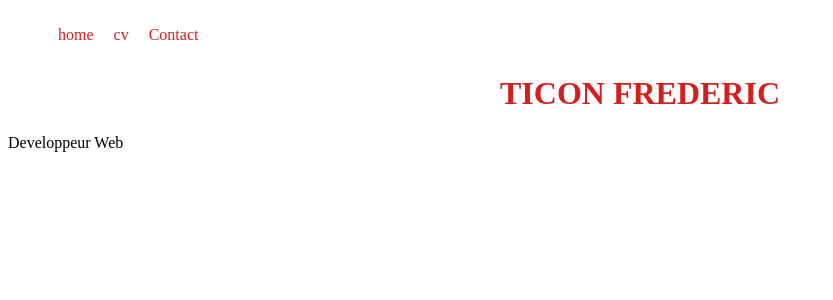
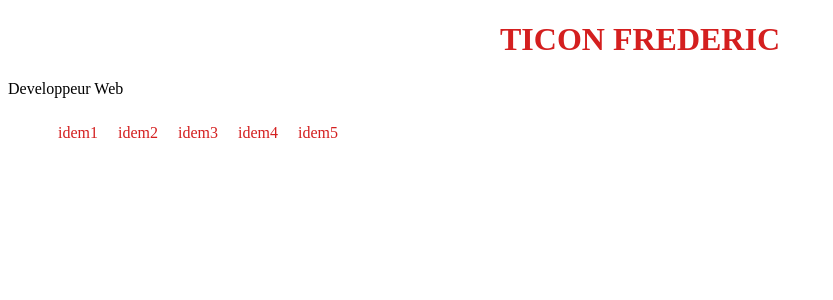
Before and after one commit to TICONFRED27/carte-visite, a React (Vite) app in the folder maCarte/: page / in a window 1280 px wide. Shown: the top 300 px of the page, without its empty margins (0-833 px from the left). Built offline with nearby package versions, Linux system fonts and the light colour scheme.

Commit message:
Update App.jsx

```diff
--- a/maCarte/src/App.jsx
+++ b/maCarte/src/App.jsx
@@ -4,17 +4,20 @@ import './style.scss';
 function App() {
   return (
     <div>
+      <h1>TICON FREDERIC</h1>
+      <p>Developpeur Web</p>
       <nav>
         {/* use the class list to remove bullet points and align items side-by-side */}
         <ul>
-          <li>home</li>
-          <li>cv</li>
-          <li>Contact</li>
+          <li>idem1</li>
+          <li>idem2</li>
+          <li>idem3</li>
+          <li>idem4</li>
+          <li>idem5</li>
         </ul>
       </nav>
       {/* use the class title to change the title color */}
-      <h1>TICON FREDERIC</h1>
-      <p>Developpeur Web</p>
+
     </div>
   );
 }
```
